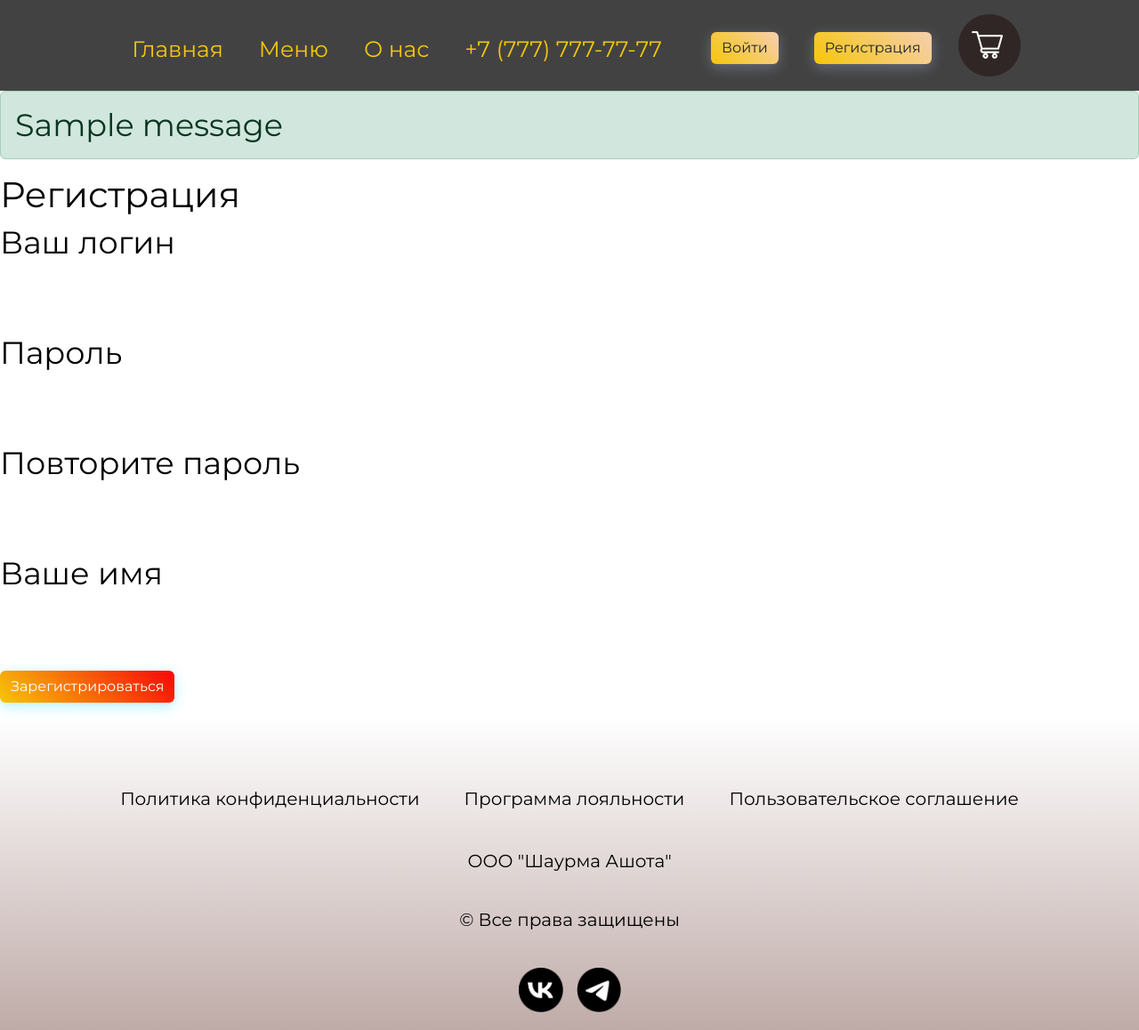
After one commit to Izum2026/Proekt_number_two, a Flask app: page /register in a window 1280 px wide. The commit adds this page. Shown: the whole page at 89% size. Run offline with Flask 3, Linux system fonts and the light colour scheme; tables that the repository leaves empty hold one stand-in row (values such as "Sample post"); one stand-in notice (Sample message) is shown.

Commit message:
upgrade 2.0

```diff
--- a/app.py
+++ b/app.py
@@ -3,44 +3,33 @@ import json
 import datetime
 from dotenv import load_dotenv
 from flask import Flask, render_template, redirect, request, session, flash, abort
-from flask_sqlalchemy import SQLAlchemy
+from flask_login import LoginManager, login_user, login_required, logout_user, current_user
 from flask_restful import Api, Resource
 from order_form import OrderForm
+from models import MenuItem, User, Order
+from extensions import db
+from register_form import RegisterForm
+from login_form import LoginForm
 
 app = Flask(__name__)
 api = Api(app)
 load_dotenv()
 app.config['SECRET_KEY'] = os.getenv('SECRET_KEY')
 app.config['SQLALCHEMY_DATABASE_URI'] = os.getenv('DATABASE')
-db = SQLAlchemy(app)
-
-
-class MenuItem(db.Model):
-    id = db.Column(db.Integer, primary_key=True)
-    name = db.Column(db.String(100), nullable=False)
-    price = db.Column(db.Integer, nullable=False)
-    category = db.Column(db.String(50), nullable=False)
-    image = db.Column(db.String(200), nullable=False)
-
-    def __repr__(self):
-        return f'{self.name} ({self.price}₽)'
-
+db.init_app(app)
 
 from admin import init_admin
 
 init_admin(app, db)
 
+login_manager = LoginManager()
+login_manager.init_app(app)
+login_manager.login_view = 'login'
 
-class Order(db.Model):
-    id = db.Column(db.Integer, primary_key=True)
-    time = db.Column(db.DateTime)
-    client_name = db.Column(db.String(100))
-    phone = db.Column(db.String(25))
-    address = db.Column(db.String(400))
-    message = db.Column(db.String(400))
-    items_json = db.Column(db.Text)
-    status = db.Column(db.String(20), default='Новый')
-    total_summa = db.Column(db.Float)
+
+@login_manager.user_loader
+def load_user(user_id):
+    return db.session.get(User, int(user_id))
 
 
 @app.route('/')
@@ -51,6 +40,53 @@ def index():
 @app.route('/menu')
 def menu_page():
     return render_template('menu.html')
+
+
+@app.route('/register', methods=['GET', 'POST'])
+def register():
+    form = RegisterForm()
+    if form.validate_on_submit():
+        user = User.query.filter_by(email=form.email.data).first()
+        if not user:
+            user = User(
+                name=form.name.data,
+                email=form.email.data
+            )
+            user.set_password(form.password.data)
+            db.session.add(user)
+            db.session.commit()
+            flash('Регистрация успешна!', 'success')
+            return redirect('/login')
+        else:
+            flash('Этот email уже используется.', 'danger')
+    return render_template('register.html', form=form)
+
+
+@app.route('/login', methods=['GET', 'POST'])
+def login():
+    form = LoginForm()
+    if form.validate_on_submit():
+        user = User.query.filter_by(email=form.email.data).first()
+        if user and user.check_password(form.password.data):
+            login_user(user, remember=form.remember_me.data)
+            return redirect('/')
+        else:
+            flash('Неверный логин или пароль', 'danger')
+    return render_template('login.html', form=form)
+
+
+@app.route('/profile')
+@login_required
+def profile():
+    orders = [
+        {
+            'order': order,
+            'items': json.loads(order.items_json)
+        }
+        for order in current_user.orders
+    ]
+    print(orders)
+    return render_template('profile.html', user=current_user, orders=orders)
 
 
 class MenuListResource(Resource):
@@ -181,6 +217,7 @@ def basket():
 
 
 @app.route('/order', methods=['GET', 'POST'])
+@login_required
 def order():
     form = OrderForm()
     cart = session.get('cart', {})
@@ -196,11 +233,11 @@ def order():
             item = db.session.get(MenuItem, key)
             if item is None:
                 continue
-            total_summa += int(item.price) * cart[key]
+            total_summa += item.price * cart[key]
             items_list.append({
                 "id": item.id,
                 "name": item.name,
-                "price": str(item.price),
+                "price": item.price,
                 "quantity": cart[key],
                 "category": item.category
             })
@@ -212,7 +249,8 @@ def order():
             message=form.message.data,
             items_json=json.dumps(items_list, ensure_ascii=False),
             status='Новый',
-            total_summa=total_summa
+            total_summa=total_summa,
+            user_id=current_user.id
         )
         db.session.add(order)
         db.session.commit()
@@ -223,6 +261,7 @@ def order():
 
 
 @app.route('/order_success')
+@login_required
 def order_success():
     return render_template('order_success.html')
 
--- /dev/null
+++ b/extensions.py
@@ -0,0 +1,4 @@
+from flask_sqlalchemy import SQLAlchemy
+
+
+db = SQLAlchemy()
--- /dev/null
+++ b/register_form.py
@@ -0,0 +1,15 @@
+from flask_wtf import FlaskForm
+from wtforms import SubmitField, StringField, PasswordField
+from wtforms.fields import EmailField
+from wtforms.validators import DataRequired, Length, EqualTo, Email
+
+
+class RegisterForm(FlaskForm):
+    email = EmailField("Ваш логин", validators=[DataRequired(message="Это поле обязательно для заполнения"), Email(message="Некорректный email")])
+    password = PasswordField("Пароль", validators=[DataRequired(message="Это поле обязательно для заполнения"),
+                                                   Length(min=6, message="Пароль должен содержать минимум 6 символов")])
+    password_again = PasswordField("Повторите пароль",
+                                   validators=[DataRequired(message="Это поле обязательно для заполнения"), EqualTo("password", message="Пароли не совпадают")])
+    name = StringField("Ваше имя",
+                       validators=[DataRequired(), Length(min=2, max=50, message="Слишком короткое или длинное имя")])
+    submit = SubmitField("Зарегистрироваться")
--- a/static/css/style.css
+++ b/static/css/style.css
@@ -47,6 +47,13 @@ main {
     font-weight: bold;
 }
 
+.form-control {
+    background: rgba(255, 255, 255, 0.05);
+    border: 1px solid rgba(255, 255, 255, 0.1);
+    border-radius: 10px;
+    color: #e0e0e0;
+}
+
 /* Main */
 
 .btn-primary-order {
@@ -66,6 +73,13 @@ main {
 .btn-primary:active {
     background: linear-gradient(45deg, #ff6100, #e10979);
     transform: scale(1.1);
+}
+
+.btn-login-register {
+    background: linear-gradient(45deg, #f6c609, #f6cfaf);
+    border: none;
+    box-shadow: 0 4px 15px rgba(200, 212, 255, 0.3);
+    transition: 1s;
 }
 
 .image-wrapper {
@@ -113,7 +127,7 @@ main {
 }
 
 .navigation_title {
-    display: block;
+    display: display: inline-block;
     min-height: auto;
     font-size: 25px;
     line-height: 30px;
--- a/templates/index.html
+++ b/templates/index.html
@@ -18,12 +18,48 @@
             <li class="nav-item"><a href="tel:+77777777777" class="navigation_title">
                 <i class="bi bi-telephone"></i> +7 (777) 777-77-77</a>
             </li>
+            <li class="nav-item">
+                {% if current_user.is_authenticated %}
+                <ul class="navigation_list">
+                    <li class="nav-item">
+                        <a href="/profile" class="btn btn-login-register">
+                            Профиль
+                        </a>
+                    </li>
+                    <li class="nav-item">
+                        <a href="/logout" class="btn btn-danger btn-sm rounded-pill px-3">
+                            Выйти
+                        </a>
+                    </li>
+                </ul>
+                {% else %}
+                <ul class="navigation_list">
+                    <li class="nav-item">
+                        <a href="/login" class="btn btn-login-register">
+                            Войти
+                        </a>
+                    </li>
+                    <li class="nav-item">
+                        <a href="/register" class="btn btn-login-register">
+                            Регистрация
+                        </a>
+                    </li>
+                    {% endif %}
+                </ul>
+            </li>
         </ul>
         <a href="/cart" class="navigation_title">
             <img src="{{ url_for('static', filename='images/basket_image.png') }}" alt="Корзина">
         </a>
     </div>
 </header>
+{% with messages = get_flashed_messages(with_categories=true) %}
+{% if messages %}
+{% for category, message in messages %}
+<div class="alert alert-{{ category }}">{{ message }}</div>
+{% endfor %}
+{% endif %}
+{% endwith %}
 {% block content %}
 <main class="page_main">
     <div class="image-wrapper">
--- /dev/null
+++ b/templates/register.html
@@ -0,0 +1,44 @@
+{% extends "index.html" %}
+
+{% block content %}
+<h1>Регистрация</h1>
+
+<form method="post">
+    {{ form.hidden_tag() }}
+
+    {{ form.email.label }}<br>
+    {{ form.email(class="form-control", type="email") }}<br>
+    {% for error in form.email.errors %}
+        <p class="alert alert-danger" role="alert">
+            {{ error }}
+        </p>
+    {% endfor %}
+
+    {{ form.password.label }}<br>
+    {{ form.password(class="form-control", type="password") }}<br>
+    {% for error in form.password.errors %}
+        <p class="alert alert-danger" role="alert">
+            {{ error }}
+        </p>
+    {% endfor %}
+
+    {{ form.password_again.label }}<br>
+    {{ form.password_again(class="form-control", type="password") }}<br>
+    {% for error in form.password_again.errors %}
+        <p class="alert alert-danger" role="alert">
+            {{ error }}
+        </p>
+    {% endfor %}
+
+    {{ form.name.label }}<br>
+    {{ form.name(class="form-control") }}<br>
+    {% for error in form.name.errors %}
+        <p class="alert alert-danger" role="alert">
+            {{ error }}
+        </p>
+    {% endfor %}
+
+    <p>{{ form.submit(type="submit", class="btn btn-primary") }}</p>
+
+</form>
+{% endblock %}
```
Also changed, not shown: login_form.py (added, +11 -0 lines), models.py (added, +49 -0 lines), order_form.py (+4 -4 lines), templates/login.html (added, +28 -0 lines), templates/profile.html (added, +19 -0 lines).
